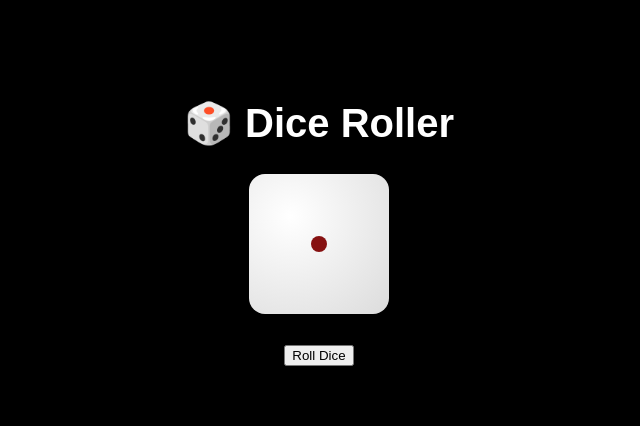
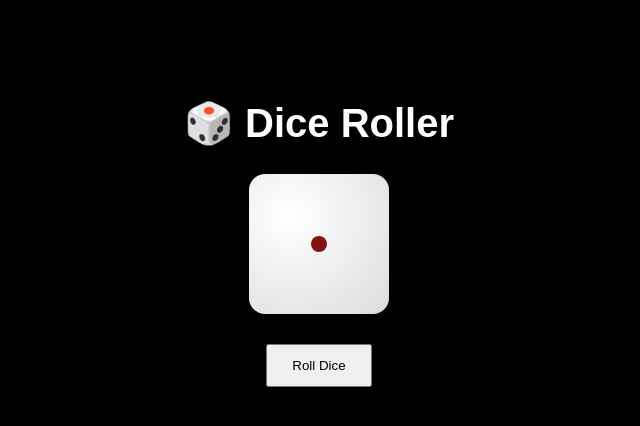
Before and after one commit to Eshhaa11/random-dice-roller, a React (Create React App) app: page / in a window 1280 px wide. Shown: the top 426 px of the page, without its empty margins (321-961 px from the left). Built offline with nearby package versions, Linux system fonts and the light colour scheme.

Commit message:
added padding

```diff
--- a/src/Components/Dice.css
+++ b/src/Components/Dice.css
@@ -49,5 +49,5 @@ h1 {
 }
 
 .roll-btn {
-
+    padding: 12px 24px;
 }
```
